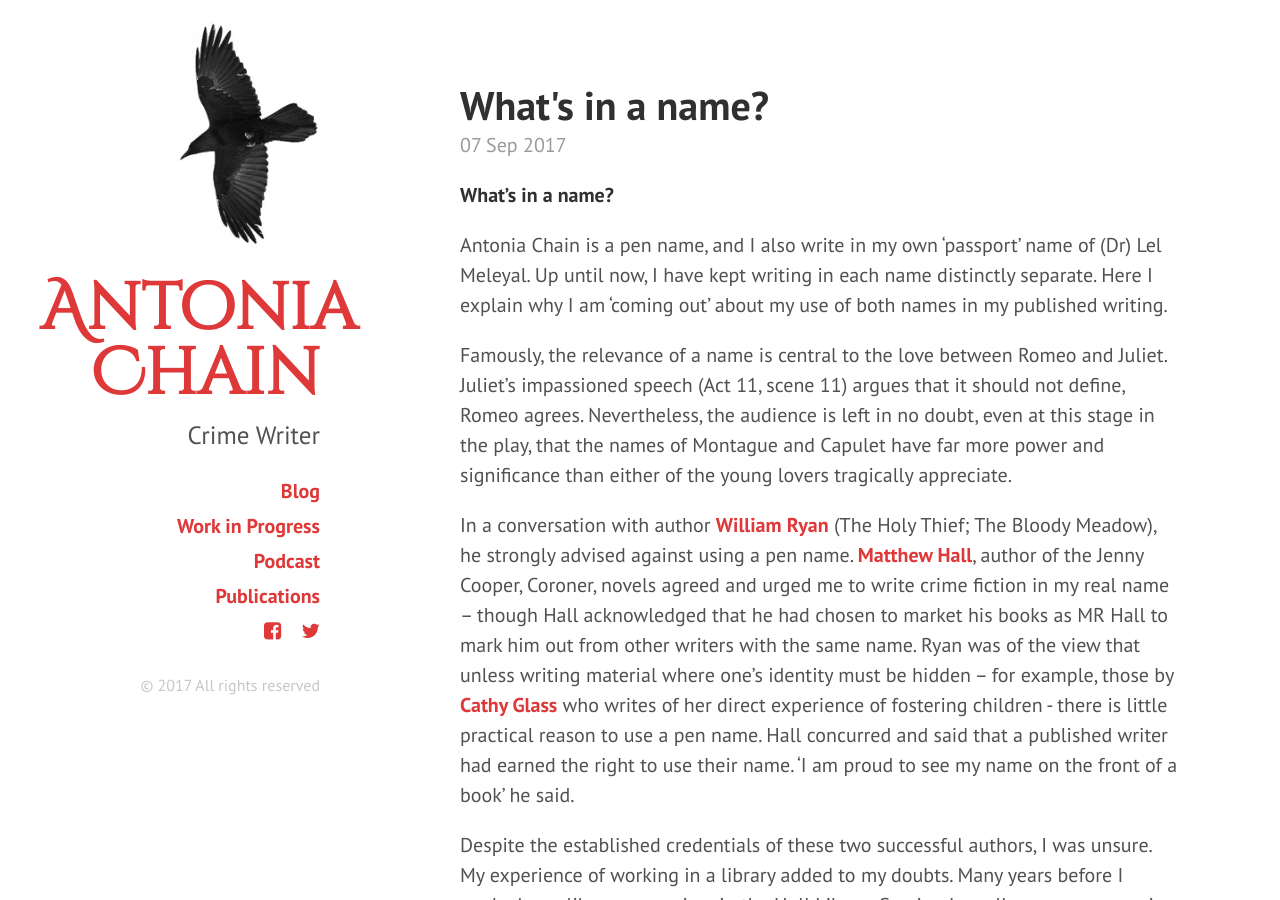
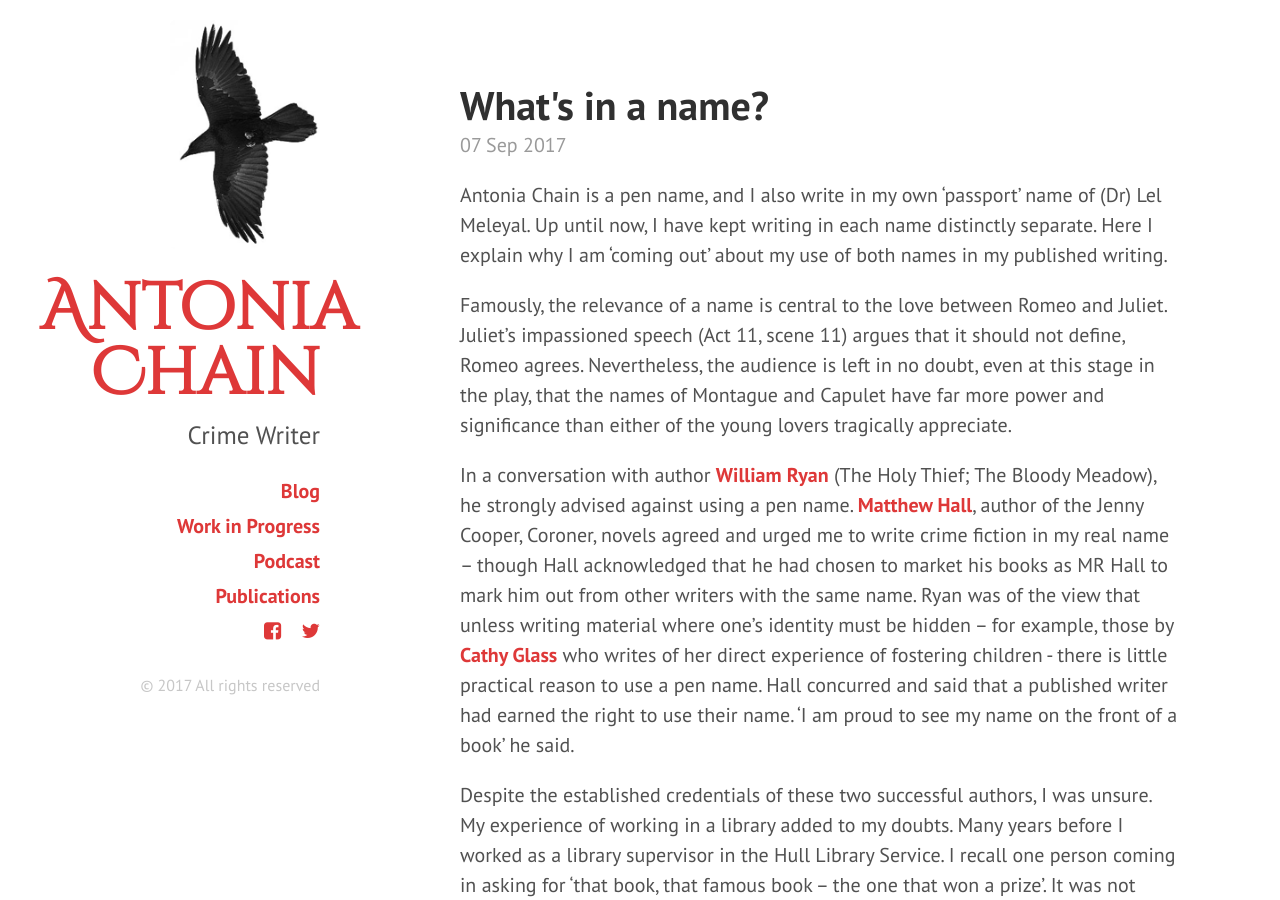
Before and after one commit to meleyal/antonia, a Jekyll site: the page built from _posts/2017-09-07-whats-in-a-name.markdown, in a window 1280 px wide and 900 px high. Built offline with Jekyll 4.4.1, drawn with Linux system fonts in a browser that asks for light colours; nearby versions of some CDN libraries; comment, search, counter and statistics services are not loaded.

Commit message:
Updated Whats In A Name

```diff
--- a/_posts/2017-09-07-whats-in-a-name.markdown
+++ b/_posts/2017-09-07-whats-in-a-name.markdown
@@ -6,8 +6,6 @@ tags:
 - writing
 - academic writing
 ---
-
-**What’s in a name?**
 
 Antonia Chain is a pen name, and I also write in my own ‘passport’ name of (Dr) Lel Meleyal. Up until now, I have kept writing in each name distinctly separate. Here I explain why I am ‘coming out’ about my use of both names in my published writing.
 
```
